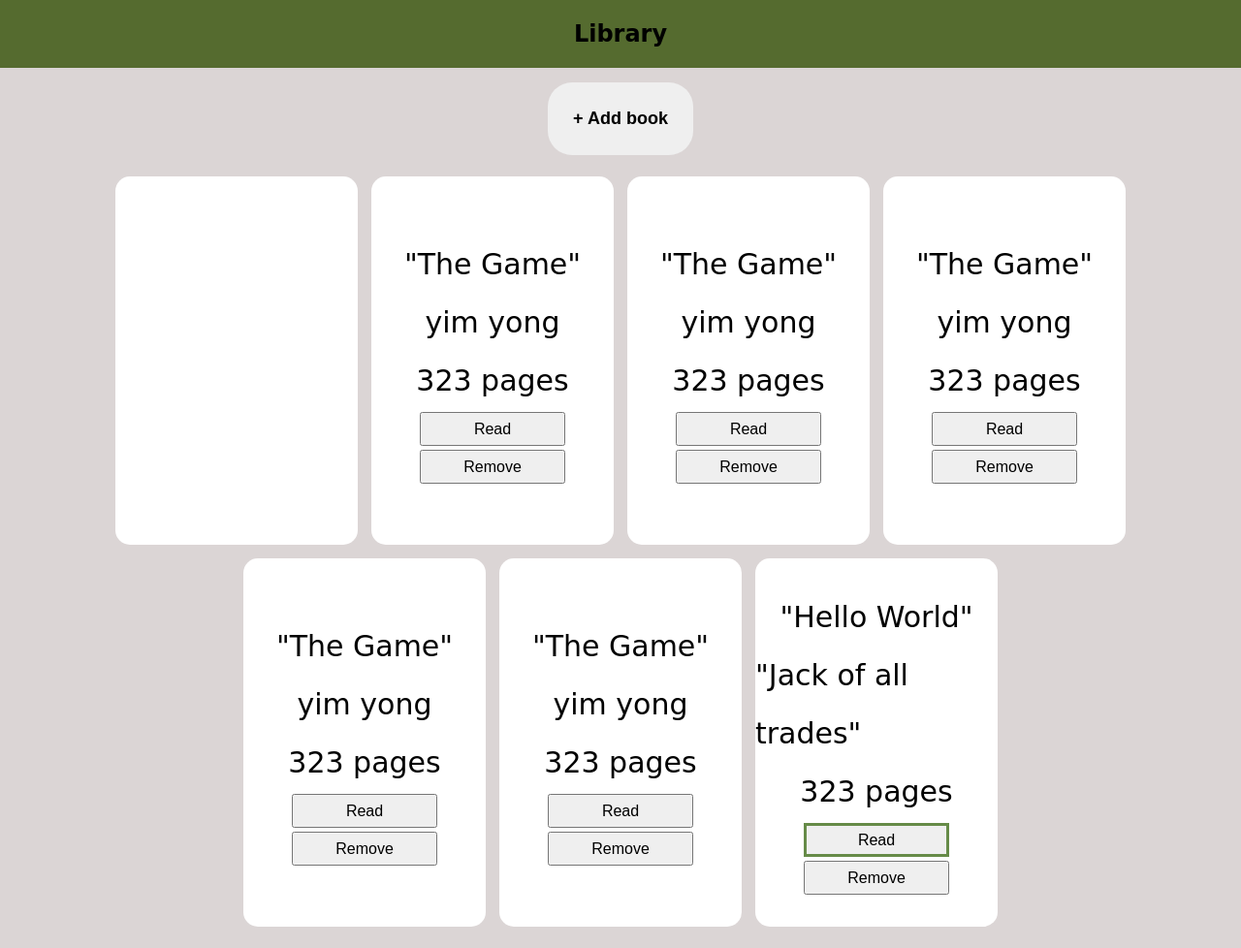
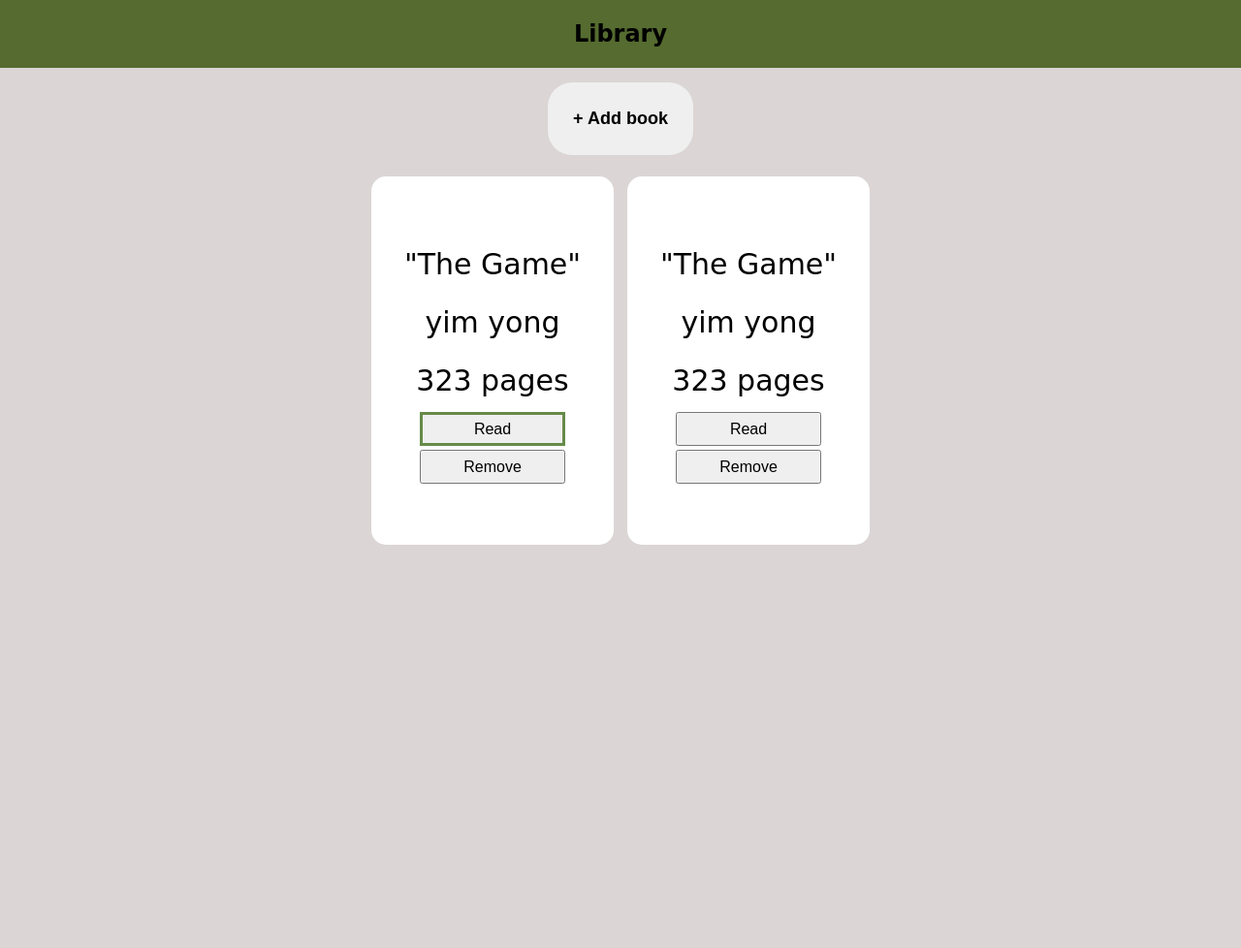
Before and after one commit to FilstonMbambi/Library, a plain HTML site: page index.html in a window 1280 px wide. Shown: the whole page at 97% size. After the commit the page ends 800 px from the top, so only its background shows below. Drawn offline with Linux system fonts and the light colour scheme; a web font is replaced by a local one.

Commit message:
fixed book card issue.

```diff
--- a/app.js
+++ b/app.js
@@ -1,62 +1,65 @@
 // DOM Elements
 const addBook = document.querySelector("#new-book");
 let bookContainer = document.querySelector(".books");
-// let bookCards = document.querySelectorAll(".card");
-// card info
-let bookTitle = document.querySelector("#book-title");
-let writer = document.querySelector("#writer");
-let pages = document.querySelector("#pages");
+// card buttons
 const read = document.querySelector(".read")
 const remove = document.querySelector(".remove")
 // form elements
 const form = document.querySelector(".add-book")
-let title = document.querySelector(".title").value;
-let author = document.querySelector(".author").value;
-let pageNum = document.querySelector(".pages").value;
+let title = document.querySelector(".title");
+let author = document.querySelector(".author");
+let pageNum = document.querySelector(".pages");
 const submit = document.querySelector("button[type='submit']");
 
 
 addBook.addEventListener("click", () => {form.classList.remove("out")});
 
+// Add new book after submit button is clicked.
 submit.addEventListener("click", () => {
-  if (title === "" || author === "" || pageNum === "") return;
+  if (title.value === "" || author.value === "" || pageNum.value === "") return
+  console.log(addToLibrary());
+  displayBook();
   form.classList.add("out");
+
 });
 
+// Library
 let myLibrary = [];
 
-// the constructor...
+// the book constructor...
 function Book (title, author, pageNum) {
   this.title = title,
   this.author = author,
   this.pageNum = pageNum
 }
 
-// do stuff here
+// Add book to library
 function addToLibrary() {
-  let book = new Book(title, author, pageNum);
+  let book = new Book(title.value, author.value, pageNum.value);
   myLibrary.push(book);
   return myLibrary;
 }
 
-addToLibrary();
-console.log(myLibrary)
-
+// Create new card
 function displayBook() {
-  for(i = 0; i < myLibrary.length; i++) {
     let bookCard = document.createElement("div");
     bookCard.className = "card";
     bookContainer.appendChild(bookCard);
 
-    bookTitle.innerHTML = '"Hello world"';
-    writer.innerHTML = '"Jack of all trades"'
+    let bookTitle = document.createElement("p");
+    let writer = document.createElement("p");
+    let pages = document.createElement("p");
 
-    bookCard.appendChild(bookTitle);
-    bookCard.appendChild(writer);
-    bookCard.appendChild(pages);
-    bookCard.appendChild(read);
-    bookCard.appendChild(remove);
-  }
+    bookTitle.innerHTML = `"${title.value}"`;
+    writer.innerHTML = `${author.value}`;
+    pages.innerHTML = `${pageNum.value} pages`;
+
+    bookTitle.id = "book-title";
+
+    let read = document.createElement("button");
+    read.innerText = "Read";
+    let remove = document.createElement("button");
+    remove.innerText = "Remove";
+
+    bookCard.append(bookTitle, writer, pages, read, remove);
 }
-
-displayBook();
--- a/index.html
+++ b/index.html
@@ -32,38 +32,6 @@
                     <button class="read">Read</button>
                     <button class="remove">Remove</button>
                 </div>
-                <div class="card">
-                    <p id="book-title">"the game"</p>
-                    <p id="writer">yim yong</p>
-                    <p id="pages">323 pages</p>
-
-                    <button class="read">Read</button>
-                    <button class="remove">Remove</button>
-                </div>
-                <div class="card">
-                    <p id="book-title">"the game"</p>
-                    <p id="writer">yim yong</p>
-                    <p id="pages">323 pages</p>
-
-                    <button class="read">Read</button>
-                    <button class="remove">Remove</button>
-                </div>
-                <div class="card">
-                    <p id="book-title">"the game"</p>
-                    <p id="writer">yim yong</p>
-                    <p id="pages">323 pages</p>
-
-                    <button class="read">Read</button>
-                    <button class="remove">Remove</button>
-                </div>
-                <div class="card">
-                    <p id="book-title">"the game"</p>
-                    <p id="writer">yim yong</p>
-                    <p id="pages">323 pages</p>
-
-                    <button class="read">Read</button>
-                    <button class="remove">Remove</button>
-                </div>
             </div>
 
             <form class="add-book out">
@@ -78,7 +46,7 @@
                 <label for="pages">Pages</label>
                 <input class="pages" name="pages" type="number" required>
 
-                <button type="submit" id="submit">Submit</button>
+                <button type="submit" id="submit" onclick="return false">Submit</button>
             </form>
         </div>
     </div>
```
